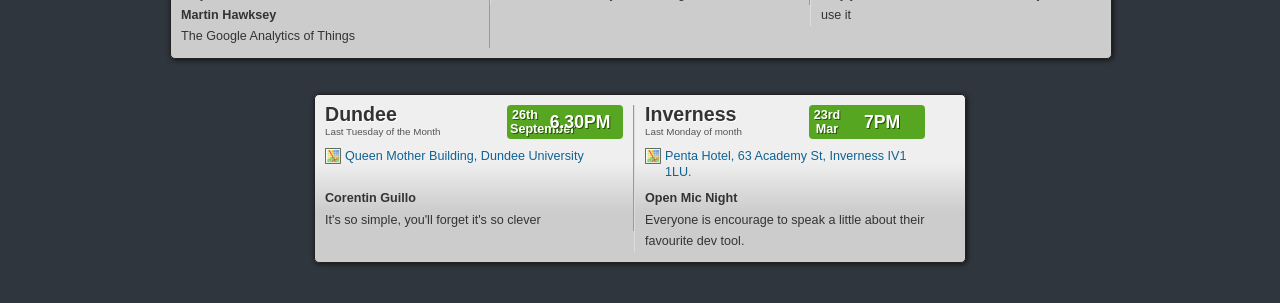
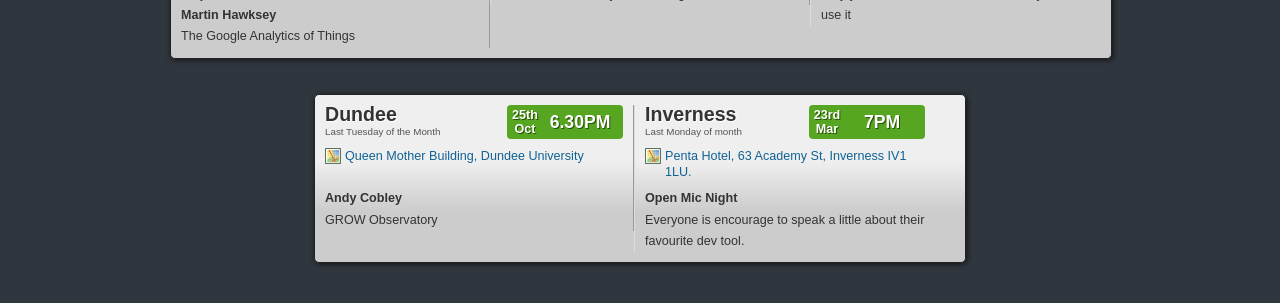
Before and after one commit to techmeetup/techmeetup.co.uk, a Jekyll site: the page built from index.html, in a window 1280 px wide. Shown: the part 531-834 px from the top of the page. Built offline with Jekyll 4.4.1, drawn with Linux system fonts in a browser that asks for light colours.

Commit message:
Update index.json

```diff
--- a/_data/index.json
+++ b/_data/index.json
@@ -36,12 +36,12 @@
   "dundee": {
     "speakers": [
       {
-        "name": "Corentin Guillo",
-        "talk": "It's so simple, you'll forget it's so clever"
+        "name": "Andy Cobley",
+        "talk": "GROW Observatory"
       }
     ],
-    "day": "26th",
-    "month": "September"
+    "day": "25th",
+    "month": "Oct"
   },
   "inverness": {
     "speakers": [
```
